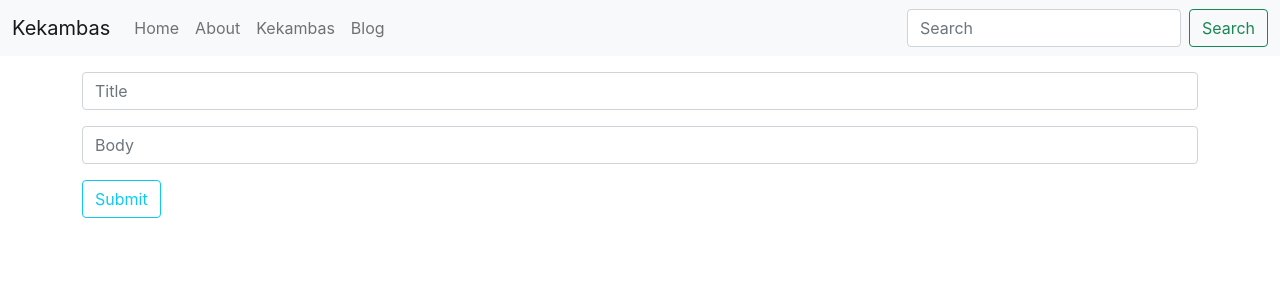
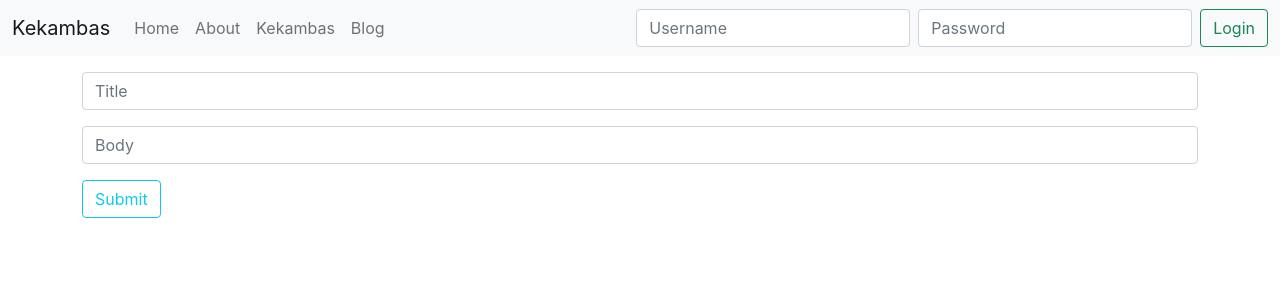
Before and after one commit to bstanton773/react-intro, a React (Create React App) app: page /createpost in a window 1280 px wide. Shown: the top 300 px of the page. Built offline with nearby package versions, Linux system fonts and the light colour scheme.

Commit message:
Add token auth

```diff
--- a/src/App.js
+++ b/src/App.js
@@ -15,7 +15,8 @@ export default class App extends Component {
     this.state = {
       name: 'Brian Stanton',
       age: 27,
-      racers: []
+      racers: [],
+      isLoggedIn: false
     }
     // console.log('Component is constructed')
   }
@@ -45,12 +46,33 @@ export default class App extends Component {
   }
 
 
+  handleLogin = (e) => {
+    e.preventDefault();
+    let username = e.target.username.value;
+    let password = e.target.password.value;
+    fetch('http://localhost:5000/api/tokens', {
+      method: 'POST',
+      headers: {
+        'Authorization': 'Basic ' + btoa(`${username}:${password}`)
+      }
+    })
+    .then(res => res.json())
+    .then(data => {
+      console.log(data)
+      localStorage.setItem('token', data.token)
+      this.setState({
+        isLoggedIn: true
+      })
+    })
+  }
+
+
 
   render() {
     console.log(this.state)
     return (
       <div>
-        <Navbar />
+        <Navbar isLoggedIn={this.state.isLoggedIn} handleLogin={this.handleLogin}/>
         <main className="container">
           <Switch>
             <Route exact path='/'>
--- a/src/components/Navbar.js
+++ b/src/components/Navbar.js
@@ -25,10 +25,14 @@ export default class Navbar extends Component {
                             <Link className="nav-link" to="/blog">Blog</Link>
                         </li>
                     </ul>
-                    <form className="d-flex">
-                        <input className="form-control me-2" type="search" placeholder="Search" aria-label="Search" />
-                        <button className="btn btn-outline-success" type="submit">Search</button>
+                    {this.props.isLoggedIn ? (<div>Logout</div>) : (
+                    <form onSubmit={(e) => this.props.handleLogin(e)} className="d-flex">
+                        <input className="form-control me-2" type="text" placeholder="Username" name='username' />
+                        <input className="form-control me-2" type="password" placeholder="Password" name='password'/>
+                        <button className="btn btn-outline-success" type="submit">Login</button>
                     </form>
+                    )}
+
                     </div>
                 </div>
             </nav>
--- a/src/views/CreatePost.js
+++ b/src/views/CreatePost.js
@@ -19,12 +19,12 @@ export default class CreatePost extends Component {
             method: 'POST',
             headers: {
                 'Content-Type': 'application/json',
-                'Accept': '*/*'
+                'Accept': '*/*',
+                'Authorization': 'Bearer ' + localStorage.getItem('token')
             },
             body: JSON.stringify({
                 "title": postTitle,
-                "body": postBody,
-                "user_id": 1
+                "body": postBody
             })
         }).then(res => res.json())
             .then(data => {
@@ -32,7 +32,7 @@ export default class CreatePost extends Component {
                     redirect: `/blog/${data.id}`
                 }
             )
-            })
+            }).catch(error => console.log(error))
     }
     render() {
         if (this.state.redirect){
--- a/src/views/UpdatePost.js
+++ b/src/views/UpdatePost.js
@@ -40,7 +40,8 @@ export default class UpdatePost extends Component {
             method: 'PUT',
             headers: {
                 'Content-Type': 'application/json',
-                'Accept': '*/*'
+                'Accept': '*/*',
+                'Authorization': 'Bearer ' + localStorage.getItem('token')
             },
             body: JSON.stringify({
                 'title': postTitle,
```
